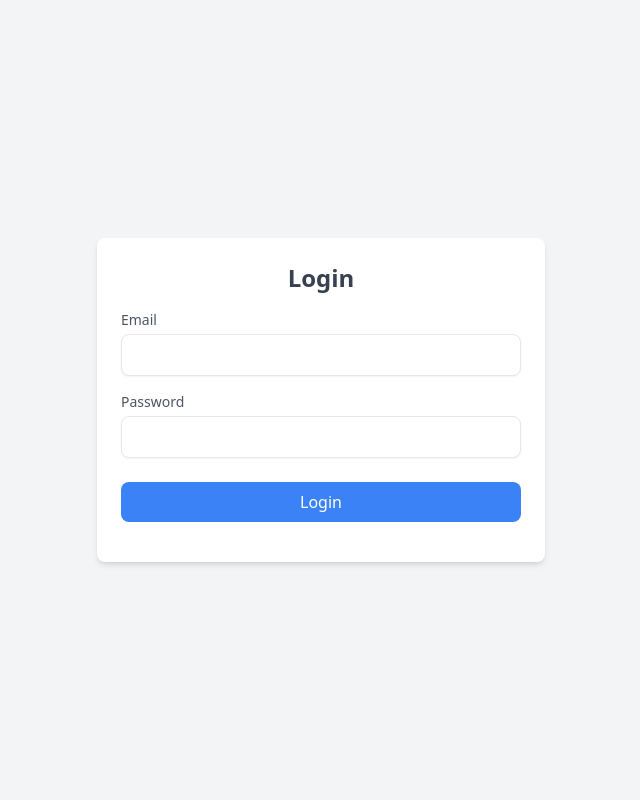
After one commit to shritizk/Docshare, a Django app: page /login in a window 1280 px wide. The commit adds this page. Shown: the whole page, without its empty margins (319-959 px from the left). Run offline with Django 4.2, Linux system fonts and the light colour scheme; parts of the project's set-up code (start-up, migrations or seed data) failed here and were passed over; some libraries are stand-ins or nearby versions.

Commit message:
addede some login front end logic

```diff
--- a/login/templates/home/home.html
+++ b/login/templates/home/home.html
@@ -7,8 +7,8 @@
     <nav class="bg-white shadow-md p-4 flex justify-between items-center">
         <h1 class="text-xl font-bold">Share Docs</h1>
         <div>
-            <a href="/home/login" class="bg-blue-500 text-white px-4 py-2 rounded-md mr-2 hover:bg-blue-600">Login</a>
-            <a href="/home/signup" class="bg-green-500 text-white px-4 py-2 rounded-md hover:bg-green-600">Sign Up</a>
+            <a href="/login" class="bg-blue-500 text-white px-4 py-2 rounded-md mr-2 hover:bg-blue-600">Login</a>
+            <a href="/signup" class="bg-green-500 text-white px-4 py-2 rounded-md hover:bg-green-600">Sign Up</a>
         </div>
     </nav>
     <main class="flex flex-col items-center justify-center h-screen text-center px-4">
--- /dev/null
+++ b/login/templates/user/login.html
@@ -0,0 +1,24 @@
+<head>
+    <title>Login</title>
+    <script src="https://cdn.tailwindcss.com"></script>
+</head>
+<body class="flex items-center justify-center h-screen bg-gray-100">
+    <div class="w-full max-w-md bg-white p-6 rounded-lg shadow-md">
+        <h2 class="text-2xl font-bold text-center text-gray-700">Login</h2>
+        <form action="/login/" method="POST" class="mt-4">
+            {% csrf_token %}
+            <div>
+                <label for="email" class="block text-sm font-medium text-gray-600">Email</label>
+                <input type="email" id="email" name="email" required
+                    class="w-full mt-1 px-3 py-2 border rounded-lg shadow-sm focus:outline-none focus:ring-2 focus:ring-blue-500">
+            </div>
+            <div class="mt-4">
+                <label for="password" class="block text-sm font-medium text-gray-600">Password</label>
+                <input type="password" id="password" name="password" required
+                    class="w-full mt-1 px-3 py-2 border rounded-lg shadow-sm focus:outline-none focus:ring-2 focus:ring-blue-500">
+            </div>
+            <button type="submit"
+                class="w-full mt-6 bg-blue-500 text-white py-2 rounded-lg hover:bg-blue-600">Login</button>
+        </form>
+    </div>
+</body>
--- a/login/templates/user/signup.html
+++ b/login/templates/user/signup.html
@@ -8,8 +8,8 @@
     </nav>
 
     <main class="flex items-center justify-center h-screen">
-        <form action="/home/register/" method="POST" class="w-80 bg-white p-6 rounded-lg shadow-md">
-            {% csrf_token %}
+        <form action="/register/" method="POST" class="w-80 bg-white p-6 rounded-lg shadow-md">
+
             <div class="mb-4">
                 <label for="name" class="block text-lg font-medium text-gray-700 mb-2">Full Name</label>
                 <input type="text" id="name" name="name" required class="w-full p-3 border border-gray-300 rounded-md">
--- a/login/urls.py
+++ b/login/urls.py
@@ -1,12 +1,13 @@
 from django.urls import path
-from .views import signup_page ,  register_user , home_page
+from .views import signup_page ,  register_user , home_page , login_page , login_user
 urlpatterns = [
 
     path('',home_page),# this will render home page
-    path('signup',signup_page), # this will redirect to signup page
-    path('login',signup_page),
+    path('signup/',signup_page), # this will redirect to signup page
+    path('login',login_page),
 
     #backend routes
     path('register/', register_user), # this is backend api call to user to be registered inside the db
+    path('signin/',login_user)
 
 ]
--- a/login/views.py
+++ b/login/views.py
@@ -1,7 +1,10 @@
 from django.shortcuts import render, redirect
 from django.http import HttpResponseRedirect
+from django.views.decorators.csrf import csrf_exempt
 
 
+# uuid
+import uuid
 #dynmo db
 import boto3
 from botocore.exceptions import ClientError
@@ -16,14 +19,17 @@ import bcrypt
 
 
 # task to be done in front end
-#create home.html  under home
-#create sorry.html under Error
-#complete signup.html
+#create home.html  under home - done
+#create sorry.html under Error - done
+#complete signup.html -done
+# create login.html under user -done
+# create route to render to user - done
+# improve sorry to handle different type of error situation
 
 # task to be done in backend
 # input validation inside register_user function to be sure that we wont face exceptions in backend
 # create a login route : this route will send back a cookie ( jwt mostly ) used to verify user , also will store ip address with cookie inside a db
-
+# on singup route do check if a user email already exist
 
 # Create your views here.
 
@@ -36,42 +42,53 @@ def home_page(req):
         return render(req, 'Error/sorry.html')
 # this will redirect to signup form
 def signup_page(req):
-    #try :
+    try :
        return render(req, 'user/signup.html')
-    #except :
-        #return render(req, 'Error/sorry.html')
+    except :
+        return render(req, 'Error/sorry.html')
+
+# this will render login page
+def login_page(req):
+    try :
+        return render(req , 'user/login.html')
+    except :
+        return render(req, 'Error/sorry.html')
 
 
 # this is backend logic to register user
-
+@csrf_exempt
 def register_user(req):
     try :
+
+        # get email , name and password of user to be updated inside the table
+        email = req.POST.get('email')
+        name = req.POST.get('name')
+        password = req.POST.get('password')
+
+
+        # hash password to be stored
+        hashed_pw = bcrypt.hashpw(password.encode('utf-8'), bcrypt.gensalt()).decode('utf-8')
+
         #check for table / create table
         res = table_checker('user')
 
-        if(res == True):
+        #add to table
+        table = dynamodb.Table('user')
 
-            # get email , name and password of user to be updated inside the table
-            email = req.POST.get('email')
-            name = req.POST.get('name')
-            password = req.POST.get('password')
+        #uuid
+        unique_id = str(uuid.uuid4())
+
+        added_to_table = table.put_item(
+        Item={
+        'id' : unique_id,
+        'email': email,
+        'name': name,
+        'password': hashed_pw
+         })
 
 
-            # hash password to be stored
-            hashedPw = bcrypt.hashpw(password, bcrypt.gensalt())
-
-            #store this inside dynamodb
-            table = dynamodb.Table('user') # get access to table
-            table_res = table.put_item(
-            Item={
-                'email': email,
-                'name': name,
-                'password': hashedPw
-                    }
-                )
-
-            # redirect to login page
-            return HttpResponseRedirect('/login')
+        # redirect to login page
+        return HttpResponseRedirect('/login')
 
 
     except ClientError as e  :
@@ -80,4 +97,6 @@ def register_user(req):
         return render(req, 'Error/sorry.html')
 
     except Exception as e:
-        return redirect('signup')
+
+        print()
+        return redirect('/signup')
--- a/sharedocs/urls.py
+++ b/sharedocs/urls.py
@@ -19,5 +19,5 @@ from django.urls import path , include
 
 urlpatterns = [
     path('admin/', admin.site.urls),
-    path('home/',include('login.urls')) # this path contain all the signup and login urls
+    path('',include('login.urls')) # this path contain all the signup and login urls
 ]
```
Also changed, not shown: login/utils.py (+9 -12 lines).
